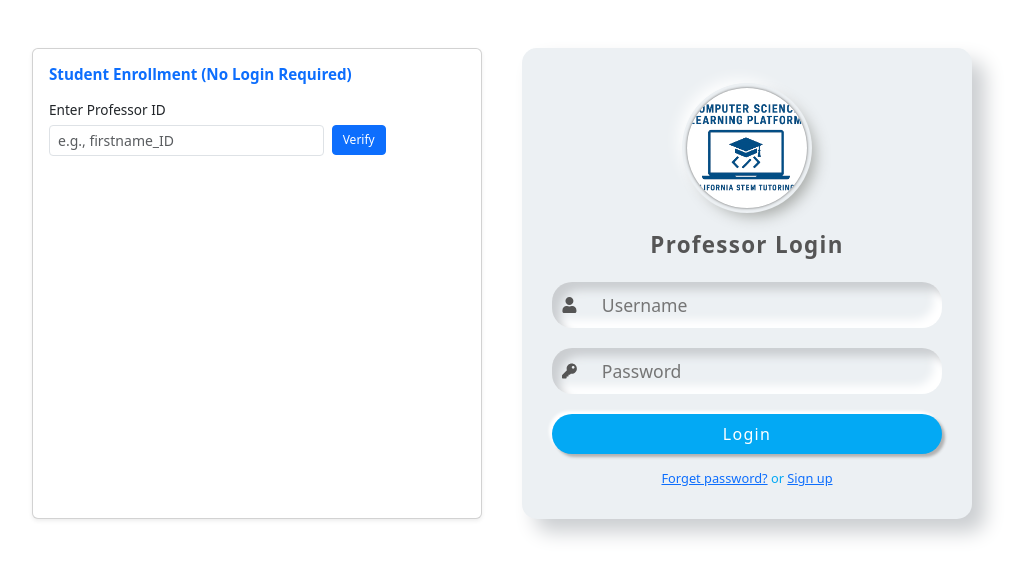
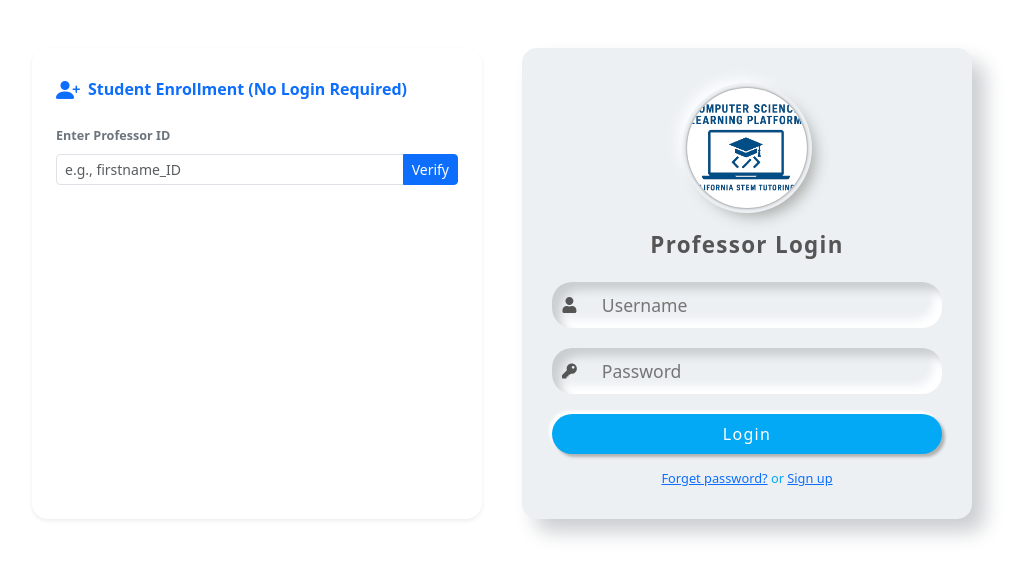
Before and after one commit to nourali460/Java_Learning_Front_End, a React (Create React App) app: page / in a window 1280 px wide. Shown: the top 578 px of the page, without its empty margins (138-1161 px from the left). Built offline with nearby package versions, Linux system fonts and the light colour scheme.

Commit message:
clean login student form

```diff
--- a/package.json
+++ b/package.json
@@ -10,6 +10,7 @@
     "@testing-library/user-event": "^13.5.0",
     "axios": "^1.8.4",
     "bootstrap": "^5.3.5",
+    "bootstrap-icons": "^1.11.3",
     "gh-pages": "^6.3.0",
     "react": "^19.1.0",
     "react-bootstrap": "^2.10.9",
--- a/public/index.html
+++ b/public/index.html
@@ -11,6 +11,11 @@
     />
     <link rel="apple-touch-icon" href="%PUBLIC_URL%/logo192.png" />
     <link rel="stylesheet" href="https://cdnjs.cloudflare.com/ajax/libs/font-awesome/6.4.0/css/all.min.css" />
+    <link
+  rel="stylesheet"
+  href="https://cdn.jsdelivr.net/npm/bootstrap-icons@1.10.5/font/bootstrap-icons.css"
+/>
+
 
     <!--
       manifest.json provides metadata used when your web app is installed on a
--- a/src/App.jsx
+++ b/src/App.jsx
@@ -7,6 +7,8 @@ import ManageStudents from "./components/ManageStudents";
 import NavigationBar from "./components/NavigationBar";
 import { decodeToken } from "./utils";
 import StudentEnrollment from "./components/StudentEnrollment";
+import 'bootstrap-icons/font/bootstrap-icons.css';
+
 
 function App() {
   const [token, setToken] = useState(localStorage.getItem("jwt") || "");
--- a/src/components/StudentEnrollment.jsx
+++ b/src/components/StudentEnrollment.jsx
@@ -1,5 +1,5 @@
 import React, { useState } from 'react';
-import { Card, Form, Button, Alert, Row, Col, Table } from 'react-bootstrap';
+import { Card, Form, Button, Alert, Row, Col, Table, InputGroup } from 'react-bootstrap';
 import axios from 'axios';
 
 const API_BASE_URL = 'https://nour-gradeboard-api-1cea46a0d1f3.herokuapp.com';
@@ -87,38 +87,32 @@ function StudentEnrollment() {
 
   return (
     <div style={{ height: '100%' }}>
-      <Card className="p-3 shadow-sm h-100 d-flex flex-column justify-content-between" style={{ fontSize: '0.9rem' }}>
+      <Card className="p-4 shadow-sm h-100 border-0 rounded-4 bg-white d-flex flex-column justify-content-between" style={{ fontSize: '0.9rem' }}>
         <div>
-          <h6 className="text-primary fw-semibold mb-3" style={{ fontSize: '0.95rem' }}>
-            Student Enrollment (No Login Required)
-          </h6>
+          <div className="d-flex align-items-center gap-2 mb-3">
+            <i className="bi bi-person-plus-fill text-primary fs-4"></i>
+            <h6 className="text-primary fw-semibold mb-0">
+              Student Enrollment (No Login Required)
+            </h6>
+          </div>
 
           {!adminVerified ? (
             <>
-              <Form.Label className="mb-1" style={{ fontSize: '0.85rem' }}>
-                Enter Professor ID
-              </Form.Label>
-              <Row className="align-items-center g-2 mb-2">
-                <Col sm={8}>
+              <Form.Group className="mb-3">
+                <Form.Label className="fw-semibold text-secondary small">
+                  Enter Professor ID
+                </Form.Label>
+                <InputGroup size="sm">
                   <Form.Control
-                    type="text"
-                    size="sm"
                     value={adminId}
                     onChange={(e) => setAdminId(e.target.value)}
                     placeholder="e.g., firstname_ID"
                   />
-                </Col>
-                <Col sm="auto">
-                  <Button
-                    size="sm"
-                    variant="primary"
-                    style={{ height: '30px', padding: '0 10px', fontSize: '0.75rem' }}
-                    onClick={verifyAdmin}
-                  >
+                  <Button variant="primary" onClick={verifyAdmin}>
                     Verify
                   </Button>
-                </Col>
-              </Row>
+                </InputGroup>
+              </Form.Group>
             </>
           ) : (
             <>
```
Also changed, not shown: src/ManageStudents.jsx (deleted), 1 other file (tests, documents, lock files or other folders).
